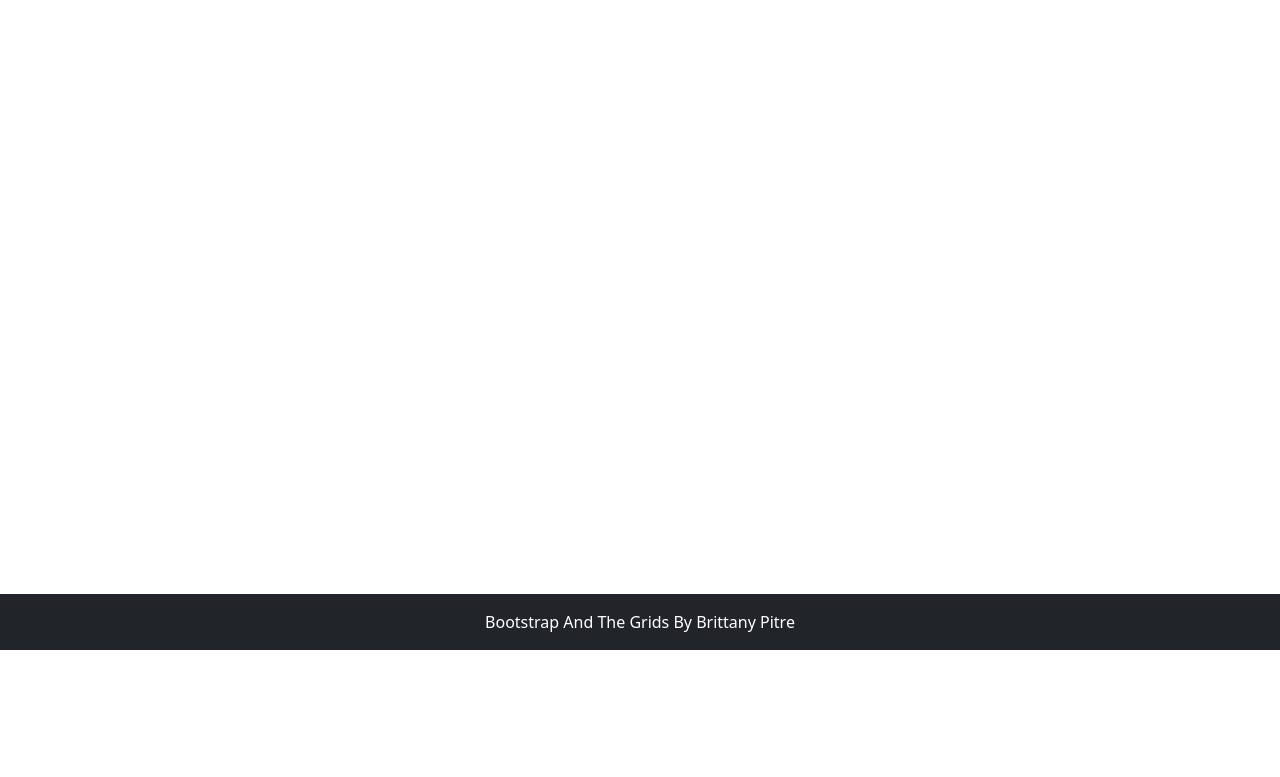
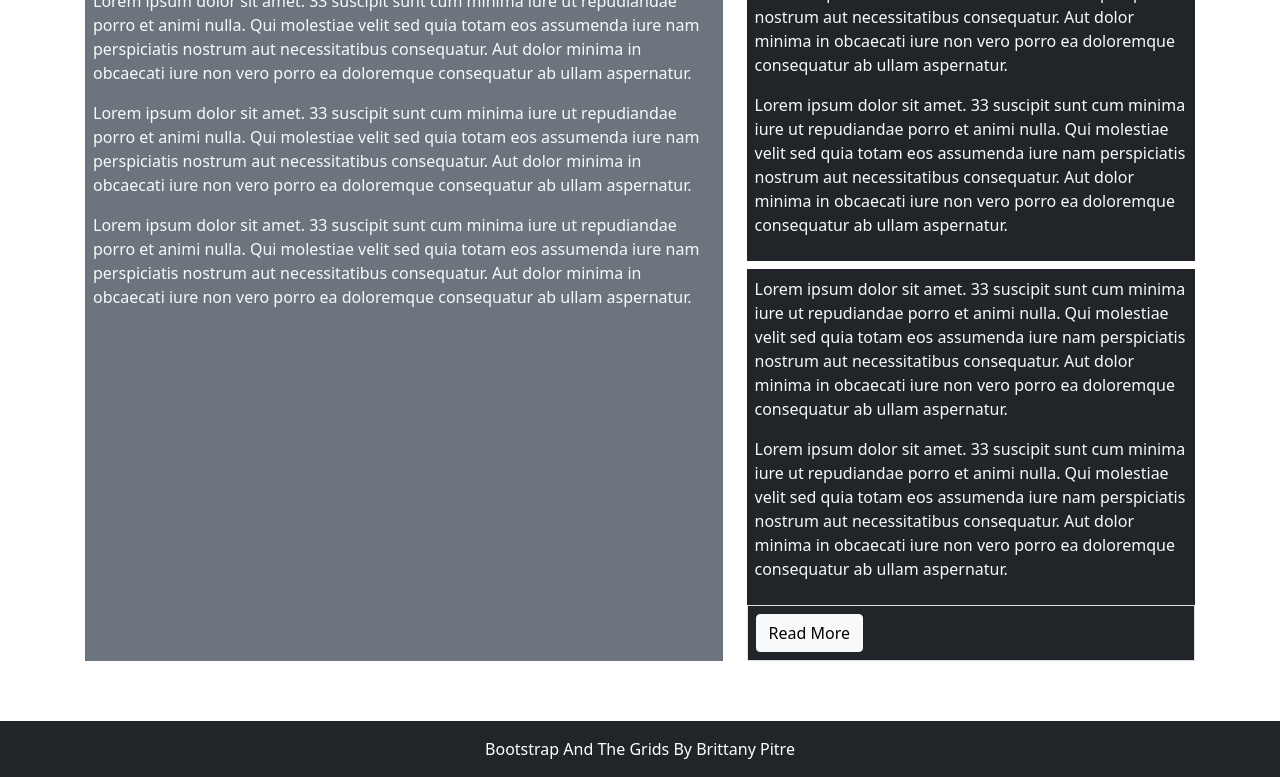
Before and after one commit to BrittP-NBCC/BootstrapAndTheGrids, a plain HTML site: page grid3.html in a window 1280 px wide. Shown: the part 150-927 px from the top of the page. Before the commit the page ends 800 px from the top, so only its background shows below. Drawn offline with nearby package versions, Linux system fonts and the light colour scheme.

Commit message:
grid 3a completed

```diff
--- a/css/styles.css
+++ b/css/styles.css
@@ -1,5 +1,10 @@
 main>.container {
     padding: 60px 15px 0;
+}
+
+body> main {
+    margin-top: 15px;
+    margin-bottom: 60px;
 }
 
 .homeBG {
--- a/grid3.html
+++ b/grid3.html
@@ -17,7 +17,7 @@
 
 <nav class="navbar navbar-expand-md navbar-dark fixed-top bg-dark">
     <div class="container-fluid">
-        <a class="navbar-brand" href="#">Bootstrap Grids</a>
+        <a class="navbar-brand" href="index.html">Bootstrap Grids</a>
         <button class="navbar-toggler" type="button" data-bs-toggle="collapse" data-bs-target="#navbarCollapse"
             aria-controls="navbarCollapse" aria-expanded="false" aria-label="Toggle navigation">
             <span class="navbar-toggler-icon"></span>
@@ -60,8 +60,37 @@
 </nav>
 
     <main class="flex-shrink-0">
+       <div class="container h-100 minHeight">
+           <div class="row h-100">
+               <!--LEFT COLUMN-->
+               <div class="col-7">
+                   <div class="bg-secondary text-light p-2 h-100">
+                        <h1>Article Title</h1>
+                        <p>Lorem ipsum dolor sit amet. 33 suscipit sunt cum minima iure ut repudiandae porro et animi nulla. Qui molestiae velit sed quia totam eos assumenda iure nam perspiciatis nostrum aut necessitatibus consequatur. Aut dolor minima in obcaecati iure non vero porro ea doloremque consequatur ab ullam aspernatur. </p>
+                        <p>Lorem ipsum dolor sit amet. 33 suscipit sunt cum minima iure ut repudiandae porro et animi nulla. Qui molestiae velit sed quia totam eos assumenda iure nam perspiciatis nostrum aut necessitatibus consequatur. Aut dolor minima in obcaecati iure non vero porro ea doloremque consequatur ab ullam aspernatur. </p>
+                        <p>Lorem ipsum dolor sit amet. 33 suscipit sunt cum minima iure ut repudiandae porro et animi nulla. Qui molestiae velit sed quia totam eos assumenda iure nam perspiciatis nostrum aut necessitatibus consequatur. Aut dolor minima in obcaecati iure non vero porro ea doloremque consequatur ab ullam aspernatur. </p>
+                    </div>
+               </div>
+               <!--RIGHT COLUMN-->
+               <div class="col-5 d-flex flex-column justify-content-evenly">
+                   <!--RIGHT TOP COLUMN-->
+                    <div class="bg-dark text-light h-50 p-2 overflow-auto">
+                        <p>Lorem ipsum dolor sit amet. 33 suscipit sunt cum minima iure ut repudiandae porro et animi nulla. Qui molestiae velit sed quia totam eos assumenda iure nam perspiciatis nostrum aut necessitatibus consequatur. Aut dolor minima in obcaecati iure non vero porro ea doloremque consequatur ab ullam aspernatur. </p>
+                        <p>Lorem ipsum dolor sit amet. 33 suscipit sunt cum minima iure ut repudiandae porro et animi nulla. Qui molestiae velit sed quia totam eos assumenda iure nam perspiciatis nostrum aut necessitatibus consequatur. Aut dolor minima in obcaecati iure non vero porro ea doloremque consequatur ab ullam aspernatur. </p>
+                        </div>
+                    <!--RIGHT BOTTOM COLUMN-->
+                    <div class="bg-dark text-light h-50 mt-2 p-2 overflow-hidden">
+                        <p>Lorem ipsum dolor sit amet. 33 suscipit sunt cum minima iure ut repudiandae porro et animi nulla. Qui molestiae velit sed quia totam eos assumenda iure nam perspiciatis nostrum aut necessitatibus consequatur. Aut dolor minima in obcaecati iure non vero porro ea doloremque consequatur ab ullam aspernatur. </p>
+                        <p>Lorem ipsum dolor sit amet. 33 suscipit sunt cum minima iure ut repudiandae porro et animi nulla. Qui molestiae velit sed quia totam eos assumenda iure nam perspiciatis nostrum aut necessitatibus consequatur. Aut dolor minima in obcaecati iure non vero porro ea doloremque consequatur ab ullam aspernatur. </p>
+                    </div>
+                    <div class="bg-dark text-light border border-top p-2">
+                        <button class="btn btn-light" type="button">Read More</button>
+                    </div>
+                </div>
+           </div>
+       </div>
+    </main>
 
-    </main>
     <footer class="footer mt-auto py-3 bg-dark sticky-footer">
         <div class="container-fluid text-center">
             <span class="text-white">Bootstrap And The Grids By Brittany Pitre</span>
```
Also changed, not shown: grid2.html (+16 -2 lines).
